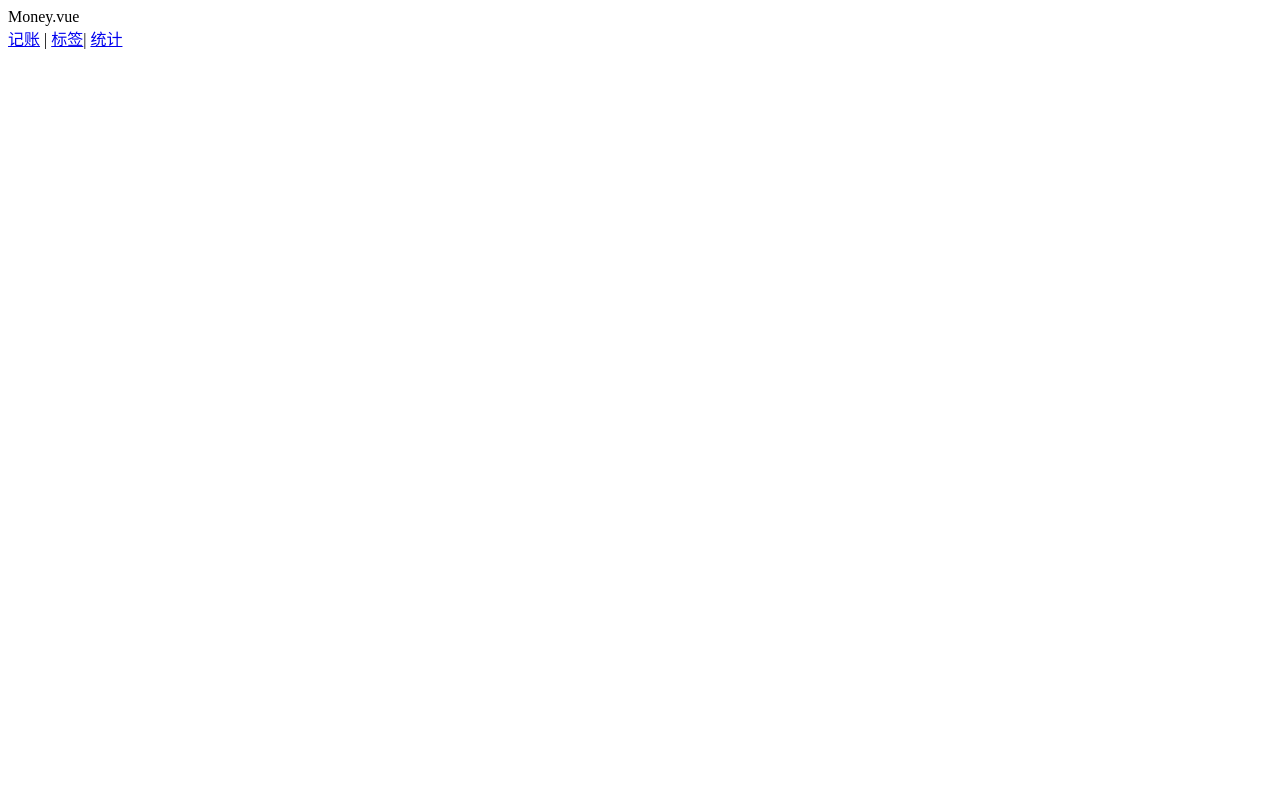
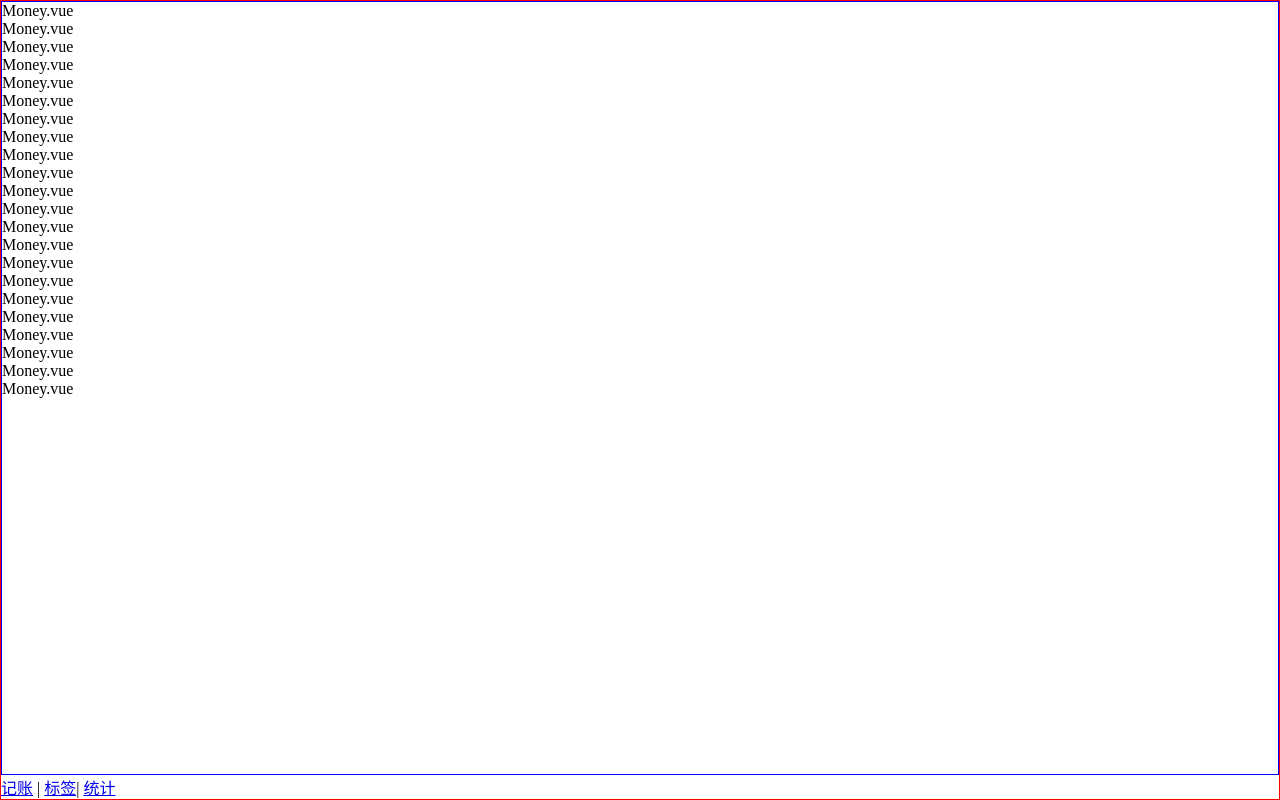
Before and after one commit to mnkin/test-morney, a Vue app: page /labels#/money in a window 1280 px wide. Built offline with nearby package versions, Linux system fonts and the light colour scheme.

Commit message:
Money页面布局

```diff
--- a/src/App.vue
+++ b/src/App.vue
@@ -1,13 +1,13 @@
 <template>
   <div id="app">
     <router-view />
-
   </div>
 </template>
 
 <style lang="scss">
-.tag > router-link {
-  border: 1px solid red;
-  margin: 10px;
+* {
+  margin: 0;
+  padding: 0;
+  box-sizing: border-box;
 }
 </style>
--- a/src/views/Money.vue
+++ b/src/views/Money.vue
@@ -1,6 +1,30 @@
+import Nav from 'src/components/Nav'
 <template>
-  <div>
-    Money.vue
+  <div class="nav-wrapper">
+    <div class="content">
+      <p>Money.vue</p>
+      <p>Money.vue</p>
+      <p>Money.vue</p>
+      <p>Money.vue</p>
+      <p>Money.vue</p>
+      <p>Money.vue</p>
+      <p>Money.vue</p>
+      <p>Money.vue</p>
+      <p>Money.vue</p>
+      <p>Money.vue</p>
+      <p>Money.vue</p>
+      <p>Money.vue</p>
+      <p>Money.vue</p>
+      <p>Money.vue</p>
+      <p>Money.vue</p>
+      <p>Money.vue</p>
+      <p>Money.vue</p>
+      <p>Money.vue</p>
+      <p>Money.vue</p>
+      <p>Money.vue</p>
+      <p>Money.vue</p>
+      <p>Money.vue</p>
+    </div>
     <Nav />
   </div>
 </template>
@@ -14,5 +38,16 @@
 });
 </script>
 
-<style scoped>
+<style lang="scss" scoped>
+.nav-wrapper {
+  border: 1px solid red;
+  height: 100vh;
+  display: flex;
+  flex-direction: column;
+}
+.content {
+  border: 1px solid blue;
+  flex-grow: 1;
+  overflow: auto;
+}
 </style>
```
